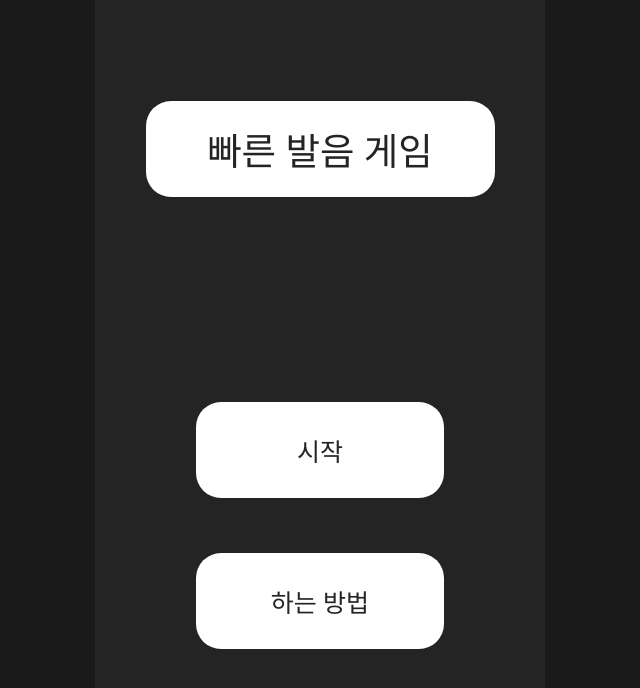
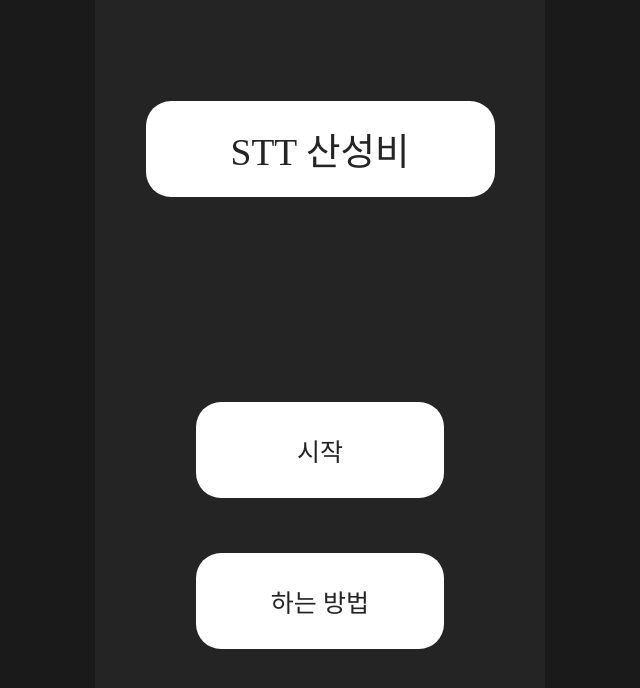
Before and after one commit to 3ae3ae/STT-acid-rain, a plain HTML site: page index.html in a window 1280 px wide. Shown: the whole page, without its empty margins (320-960 px from the left). Drawn offline with Linux system fonts and the light colour scheme; a web font is replaced by a local one.

Commit message:
이름 수정

```diff
--- a/index.html
+++ b/index.html
@@ -8,7 +8,7 @@
   </head>
   <body>
     <div id="wrap">
-      <div id="title" class="box">빠른 발음 게임</div>
+      <div id="title" class="box">STT 산성비</div>
       <div id="start" class="box scale_hover">시작</div>
       <div id="how_to" class="box scale_hover">하는 방법</div>
       <div id="background"></div>
```
